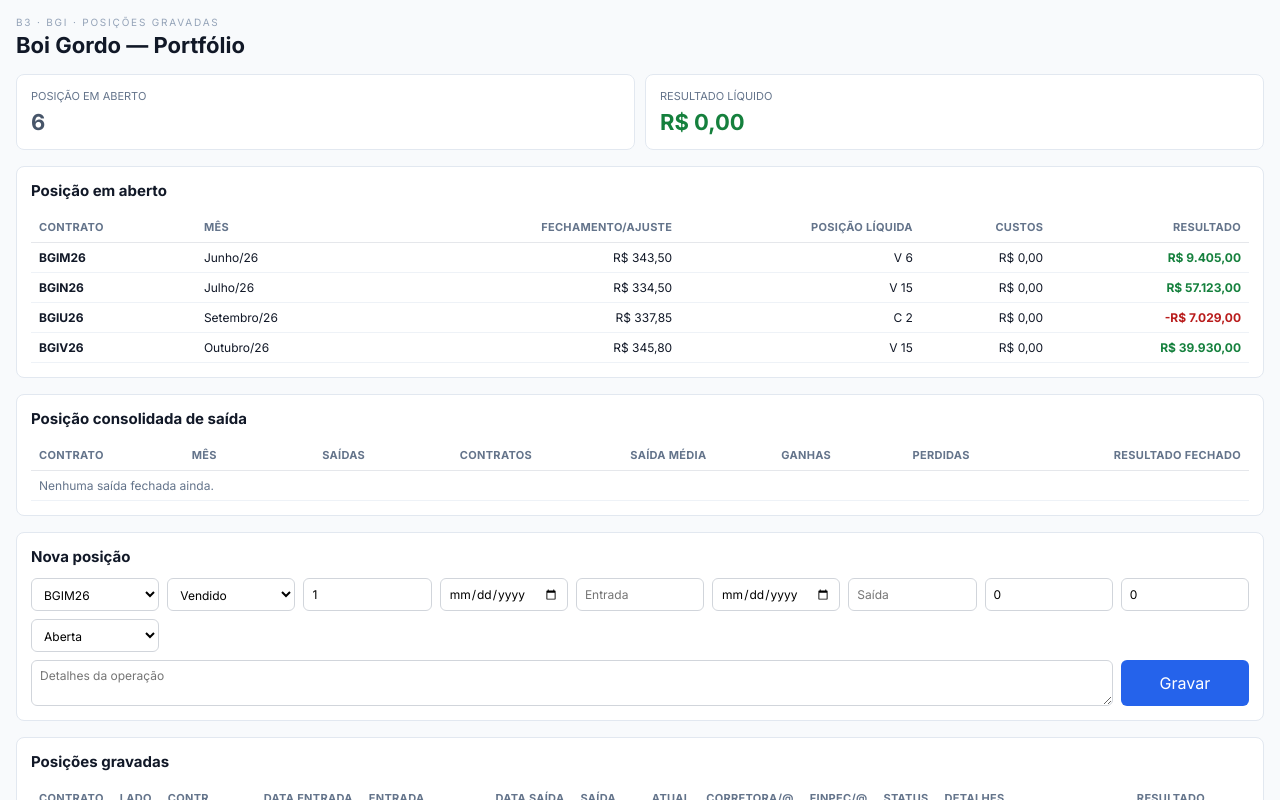
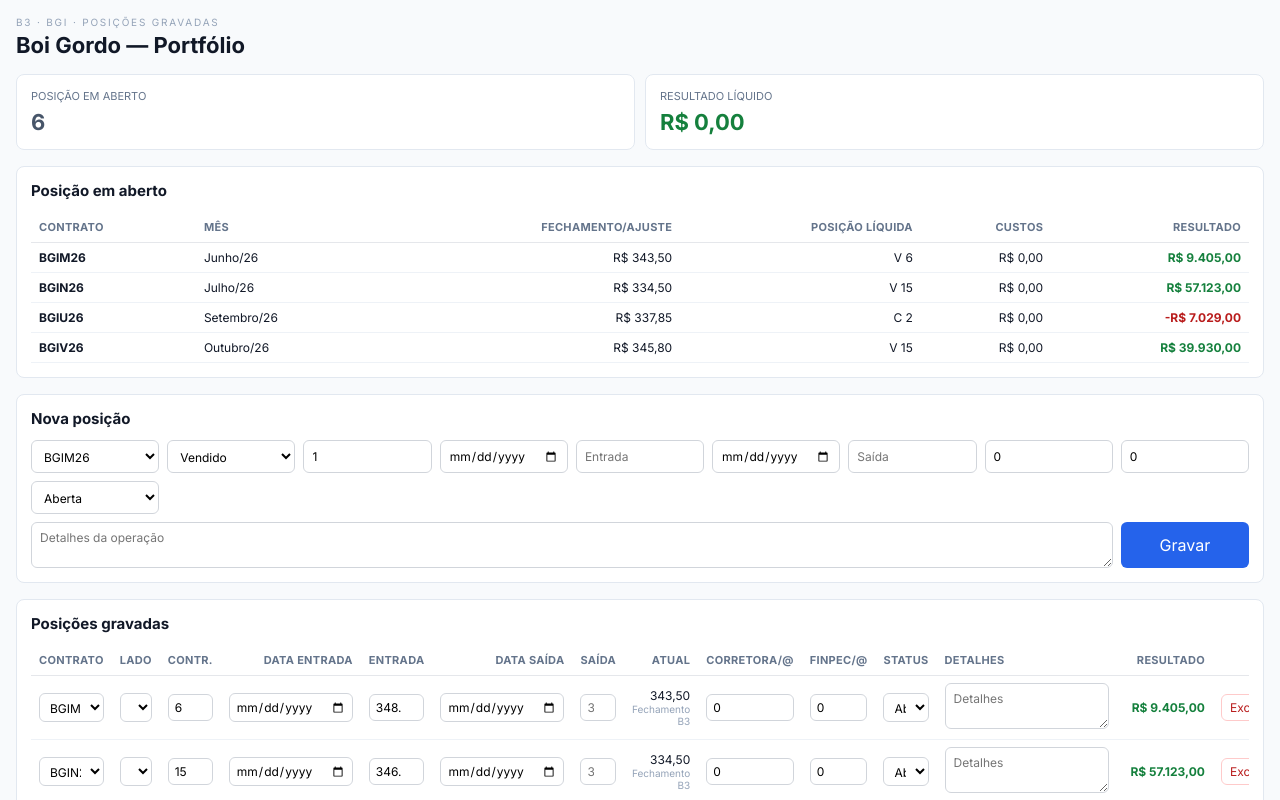
Before and after one commit to pablofaraujo/boi-gordo-portfolio, a React (Create React App) app: page / in a window 1280 px wide. Shown: the top 800 px of the page. Built offline with nearby package versions, Linux system fonts and the light colour scheme.

Commit message:
Remove duplicated exit consolidation

```diff
--- a/src/App.jsx
+++ b/src/App.jsx
@@ -119,21 +119,6 @@
     };
   });
 
-  const exitConsolidated = BGI_INDICES.map((index) => {
-    const rows = closedPositions.filter((position) => position.contrato === index.contrato);
-    const contracts = rows.reduce((sum, position) => sum + toNumber(position.contratos), 0);
-    const weightedExit = rows.reduce((sum, position) => sum + toNumber(position.saida) * toNumber(position.contratos), 0);
-    return {
-      ...index,
-      count: rows.length,
-      contracts,
-      avgExit: contracts ? weightedExit / contracts : 0,
-      net: rows.reduce((sum, position) => sum + position.net, 0),
-      wins: rows.filter((position) => position.net > 0).length,
-      losses: rows.filter((position) => position.net < 0).length,
-    };
-  }).filter((row) => row.count);
-
   function updateDraft(field, value) {
     const selected = field === "contrato" ? BGI_INDICES.find((item) => item.contrato === value) : null;
     setDraft((current) => ({ ...current, [field]: value, ...(selected ? { mes: selected.mes } : {}) }));
@@ -217,31 +202,6 @@
                     <td style={{ color: pnlColor(row.resultado), fontWeight: 700 }}>{fmtCurrency(row.resultado)}</td>
                   </tr>
                 ))}
-              </tbody>
-            </table>
-          </div>
-        </section>
-
-        <section style={{ background: "#fff", border: "1px solid #e2e8f0", borderRadius: 8, padding: 14, marginBottom: 16 }}>
-          <h2 style={{ fontSize: 15, margin: "0 0 12px" }}>Posição consolidada de saída</h2>
-          <div style={{ overflowX: "auto" }}>
-            <table>
-              <thead><tr><th className="L">Contrato</th><th className="L">Mês</th><th>Saídas</th><th>Contratos</th><th>Saída média</th><th>Ganhas</th><th>Perdidas</th><th>Resultado fechado</th></tr></thead>
-              <tbody>
-                {exitConsolidated.length ? exitConsolidated.map((row) => (
-                  <tr key={row.contrato}>
-                    <td className="L" style={{ fontWeight: 700 }}>{row.contrato}</td>
-                    <td className="L">{row.mes}</td>
-                    <td>{row.count}</td>
-                    <td>{row.contracts}</td>
-                    <td>R$ {fmtPrice(row.avgExit)}</td>
-                    <td>{row.wins}</td>
-                    <td>{row.losses}</td>
-                    <td style={{ color: pnlColor(row.net), fontWeight: 700 }}>{fmtCurrency(row.net)}</td>
-                  </tr>
-                )) : (
-                  <tr><td className="L" colSpan="8" style={{ color: "#64748b" }}>Nenhuma saída fechada ainda.</td></tr>
-                )}
               </tbody>
             </table>
           </div>
```
